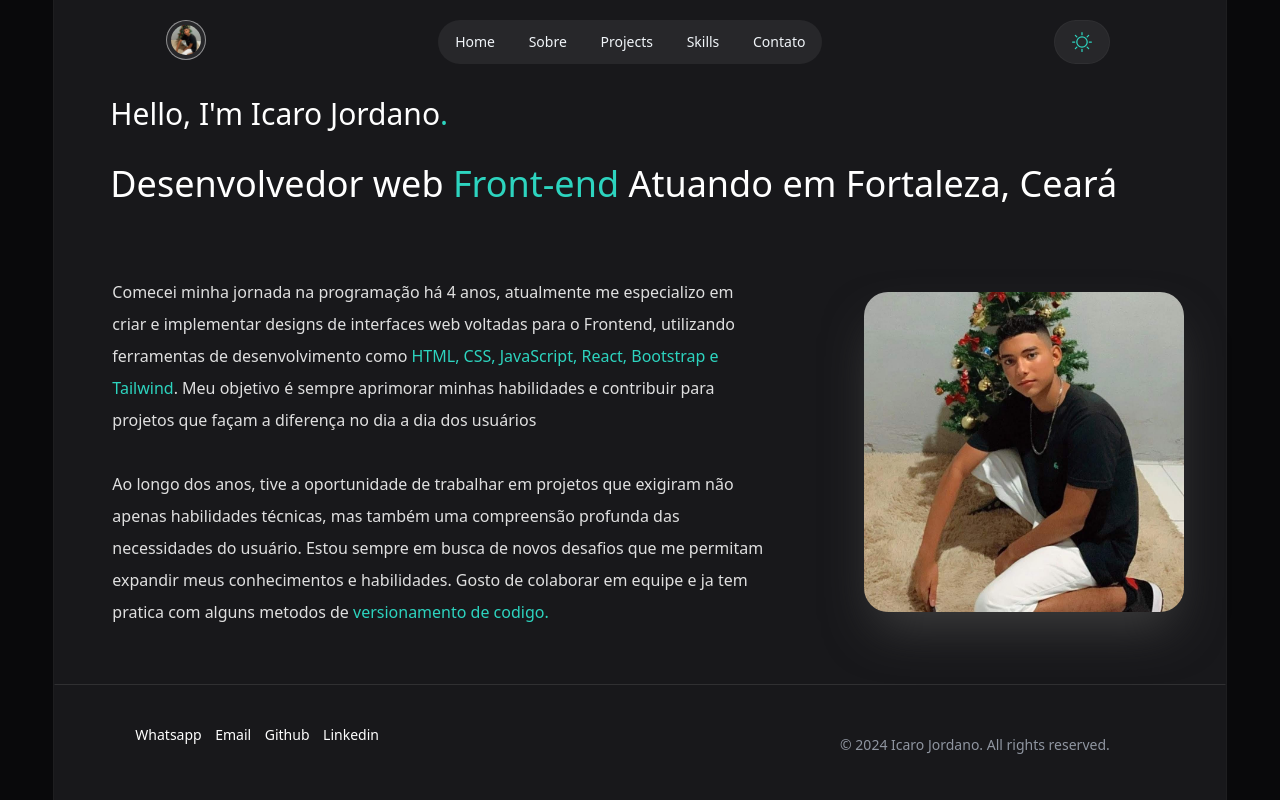
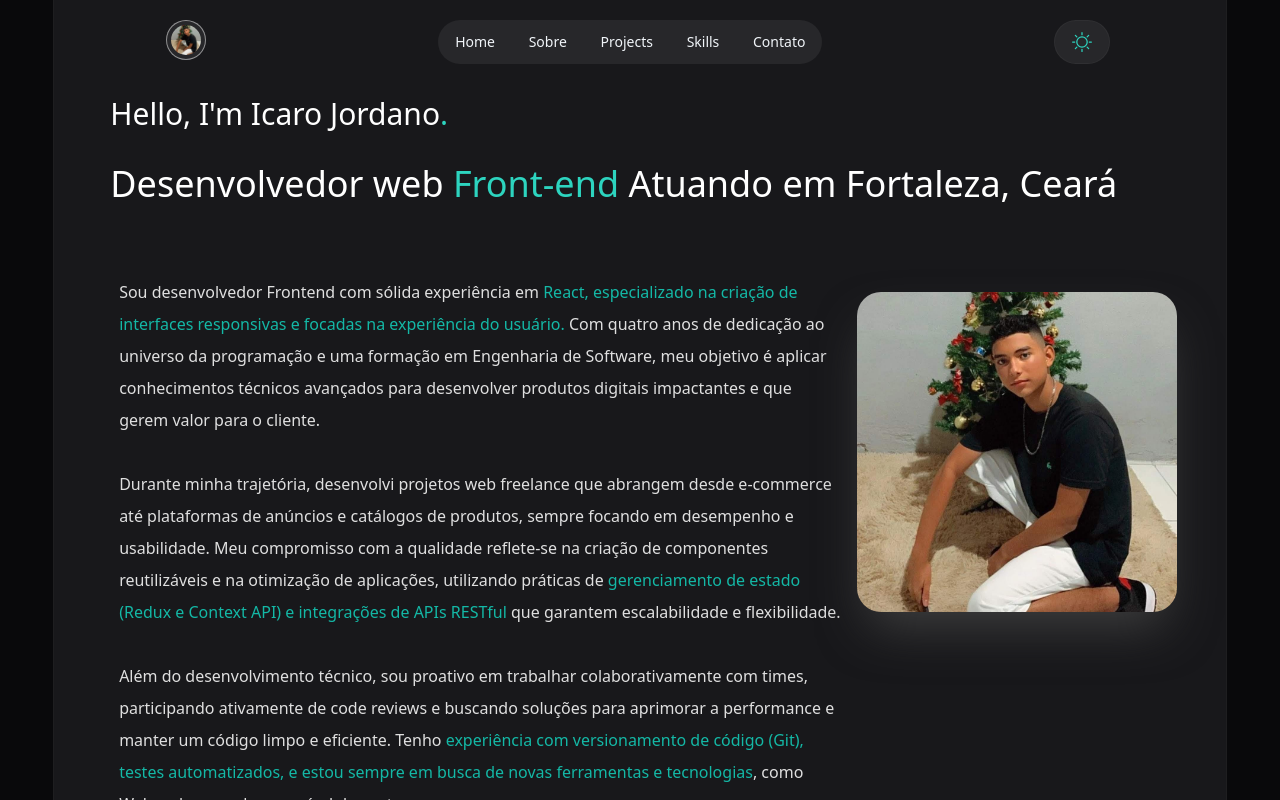
Before and after one commit to IcaroJordano/NewPortifoleo, a React (Vite) app: page /NewPortifoleo/sobre in a window 1280 px wide. Shown: the top 800 px of the page. Built offline with nearby package versions, Linux system fonts and the light colour scheme.

Commit message:
feat: text in sobrePage

```diff
--- a/src/Components/Pages/SobrePage/SobrePage.jsx
+++ b/src/Components/Pages/SobrePage/SobrePage.jsx
@@ -8,11 +8,20 @@ export function SobrePage() {
             <h3 className="text-2xl lg:text-4xl lg:mx-10 p-4 text-white dark:text-neutral-700">Desenvolvedor web <span className="text-teal-400">Front-end</span> Atuando em Fortaleza, Ceará</h3>
 
             <div className="flex items-center justify-around lg:my-10" >
-                <div className="lg:w-7/12  text-neutral-100/90 dark:text-neutral-600" >
-                    <p className=" p-4 lg:text-base leading-7 lg:leading-8 ">Comecei minha jornada na programação há 4 anos, atualmente me especializo em criar e implementar designs de interfaces web voltadas para o Frontend, utilizando ferramentas de desenvolvimento como <span className="text-teal-400">HTML, CSS, JavaScript, React, Bootstrap e Tailwind</span>. Meu objetivo é sempre aprimorar minhas habilidades e contribuir para projetos que façam a diferença no dia a dia dos usuários</p>
-                    <p className=" p-4 lg:text-base leading-7 lg:leading-8 ">Ao longo dos anos, tive a oportunidade de trabalhar em projetos que exigiram não apenas habilidades técnicas, mas também uma compreensão profunda das necessidades do usuário. Estou sempre em busca de novos desafios que me permitam expandir meus conhecimentos e habilidades. Gosto de colaborar em equipe e ja tem pratica com alguns metodos de <span className="text-teal-400" >versionamento de codigo.</span></p>
+                <div className="lg:w-11/12  text-neutral-100/90 dark:text-neutral-600 flex flex-col-reverse lg:flex-row  items-center lg:items-start" >
+                    <p className=" p-4 lg:text-base leading-7 lg:leading-8 ">Sou desenvolvedor Frontend com sólida experiência em  <span className='text-teal-500'>React, especializado na criação de interfaces responsivas e focadas na experiência do usuário.</span> Com quatro anos de dedicação ao universo da programação e uma formação em Engenharia de Software, meu objetivo é aplicar conhecimentos técnicos avançados para desenvolver produtos digitais impactantes e que gerem valor para o cliente.
+                        <br /><br />
+                        Durante minha trajetória, desenvolvi projetos web freelance que abrangem desde e-commerce até plataformas de anúncios e catálogos de produtos, sempre focando em desempenho e usabilidade. Meu compromisso com a qualidade reflete-se na criação de componentes reutilizáveis e na otimização de aplicações, utilizando práticas de <span className='text-teal-500'>gerenciamento de estado (Redux e Context API) e integrações de APIs RESTful</span> que garantem escalabilidade e flexibilidade.
+                        <br /><br />
+                        Além do desenvolvimento técnico, sou proativo em trabalhar colaborativamente com times, participando ativamente de code reviews e buscando soluções para aprimorar a performance e manter um código limpo e eficiente. Tenho <span className='text-teal-500'>experiência com versionamento de código (Git), testes automatizados, e estou sempre em busca de novas ferramentas e tecnologias</span>, como Webpack, para elevar o nível das entregas.
+                        <br /><br />
+                        Acredito que tecnologia e inovação caminham juntas e, por isso, busco me juntar a uma equipe que compartilhe essa visão e onde possa crescer contribuindo com minhas habilidades. Estou pronto para fazer parte de um ecossistema digital dinâmico, onde o aprendizado e a evolução contínua são priorizados.
+                        <br /><br />
+                        <span className='text-center  mx-auto text-teal-500 text-xl'>"O sucesso acontece quando a oportunidade encontra o preparo"<br /> </span>
+                        </p>
+
+                <img className="w-80 float-right my-8  h-80 rounded-3xl shadow-2xl shadow-neutral-700  lg:block" src={imagem} alt="" />
                 </div>
-                <img className="w-80 h-80 rounded-3xl shadow-2xl shadow-neutral-700 hidden lg:block" src={imagem} alt="" />
             </div>
         </div>
     )
```
